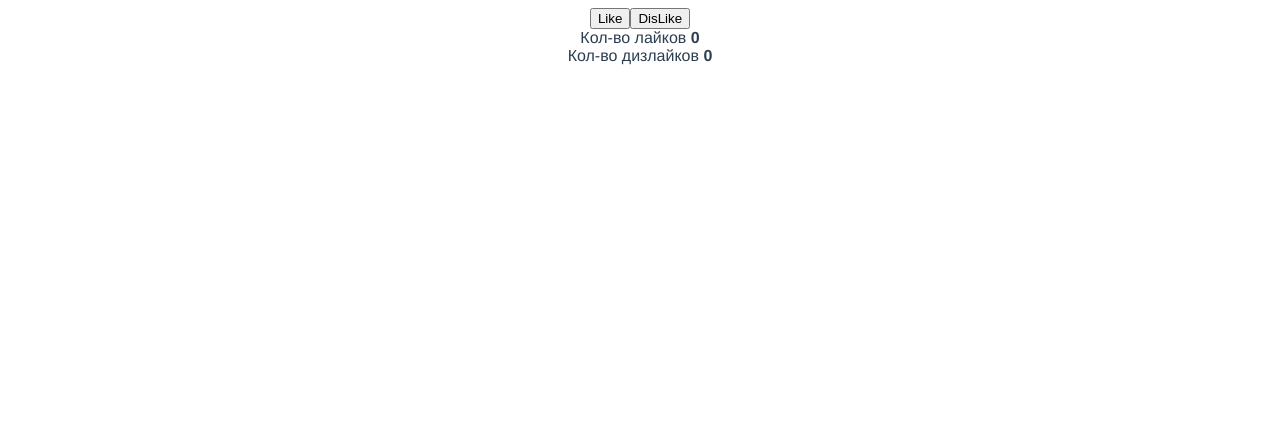
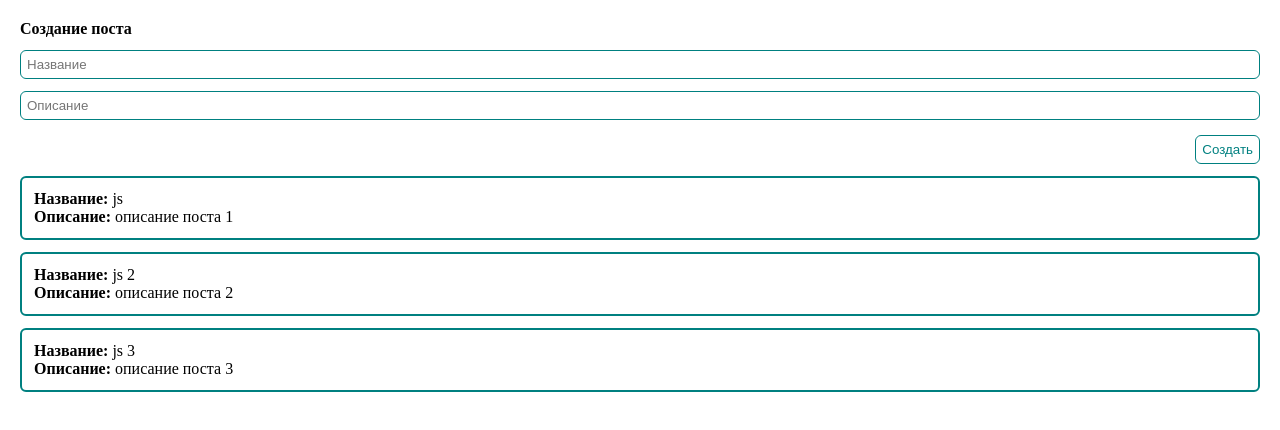
Before and after one commit to YakovlevaSS/post-web-vue, a Vue app: page / in a window 1280 px wide. Shown: the top 430 px of the page. Built offline with nearby package versions, Linux system fonts and the light colour scheme.

Commit message:
create posts

```diff
--- a/src/App.vue
+++ b/src/App.vue
@@ -1,12 +1,14 @@
 <template>
-  <div>
-    <button @click = "addLike">Like</button>
-    <button @click = "addDisLike">DisLike</button>
-    <div>
-      Кол-во лайков <strong>{{ likes }}</strong>
-    </div>
-    <div>
-      Кол-во дизлайков <strong>{{ dislikes }}</strong>
+  <div class="app">
+    <form @submit.prevent>
+      <h4>Создание поста</h4>
+      <input v-bind:value="title" @input="title = $event.target.value" class="input" type="text" placeholder="Название">
+      <input v-bind:value="body" @input="body = $event.target.value" class="input" type="text" placeholder="Описание">
+      <button class="button" @click="createPost">Cоздать</button>
+    </form>
+    <div class="post" v-for="post in posts">
+      <div><strong>Название: </strong>{{ post.title }}</div>
+      <div><strong>Описание: </strong>{{ post.body }}</div>
     </div>
   </div>
 </template>
@@ -15,40 +17,69 @@
 export default {
   data() {
     return {
-      likes: 0,
-      dislikes: 0
+      posts: [
+        { id: 1, title: 'js', body: 'описание поста 1' },
+        { id: 2, title: 'js 2', body: 'описание поста 2' },
+        { id: 3, title: 'js 3', body: 'описание поста 3' },
+      ],
+      title: '',
+      body: ''
     }
   },
   methods: {
-    addLike() {
-      this.likes += 1;
+    createPost() {
+      const newPost = {
+        id: Date.now(),
+        title: this.title,
+        body: this.body,
+      }
+      this.posts.push(newPost);
+      this.title = '';
+      this.body = '';
     },
-    addDisLike() {
-      this.dislikes += 1;
-    }
   }
 }
 </script>
 
 <style>
-#app {
-  font-family: Avenir, Helvetica, Arial, sans-serif;
-  -webkit-font-smoothing: antialiased;
-  -moz-osx-font-smoothing: grayscale;
-  text-align: center;
-  color: #2c3e50;
+* {
+  margin: 0;
+  padding: 0;
+  box-sizing: border-box;
 }
 
-nav {
-  padding: 30px;
+.app {
+  padding: 20px;
 }
 
-nav a {
-  font-weight: bold;
-  color: #2c3e50;
+form {
+  display: flex;
+  flex-direction: column;
+
 }
 
-nav a.router-link-exact-active {
-  color: #42b983;
+.post {
+  padding: 12px;
+  border: 2px solid teal;
+  border-radius: 6px;
+  margin-top: 12px;
+}
+
+.input {
+  width: 100%;
+  border: 1px solid teal;
+  margin-top: 12px;
+  padding: 6px;
+  border-radius: 6px;
+}
+
+.button {
+  margin-top: 15px;
+  align-self: flex-end;
+  padding: 6px;
+  background: none;
+  color: teal;
+  border: 1px solid teal;
+  border-radius: 6px;
 }
 </style>
```
